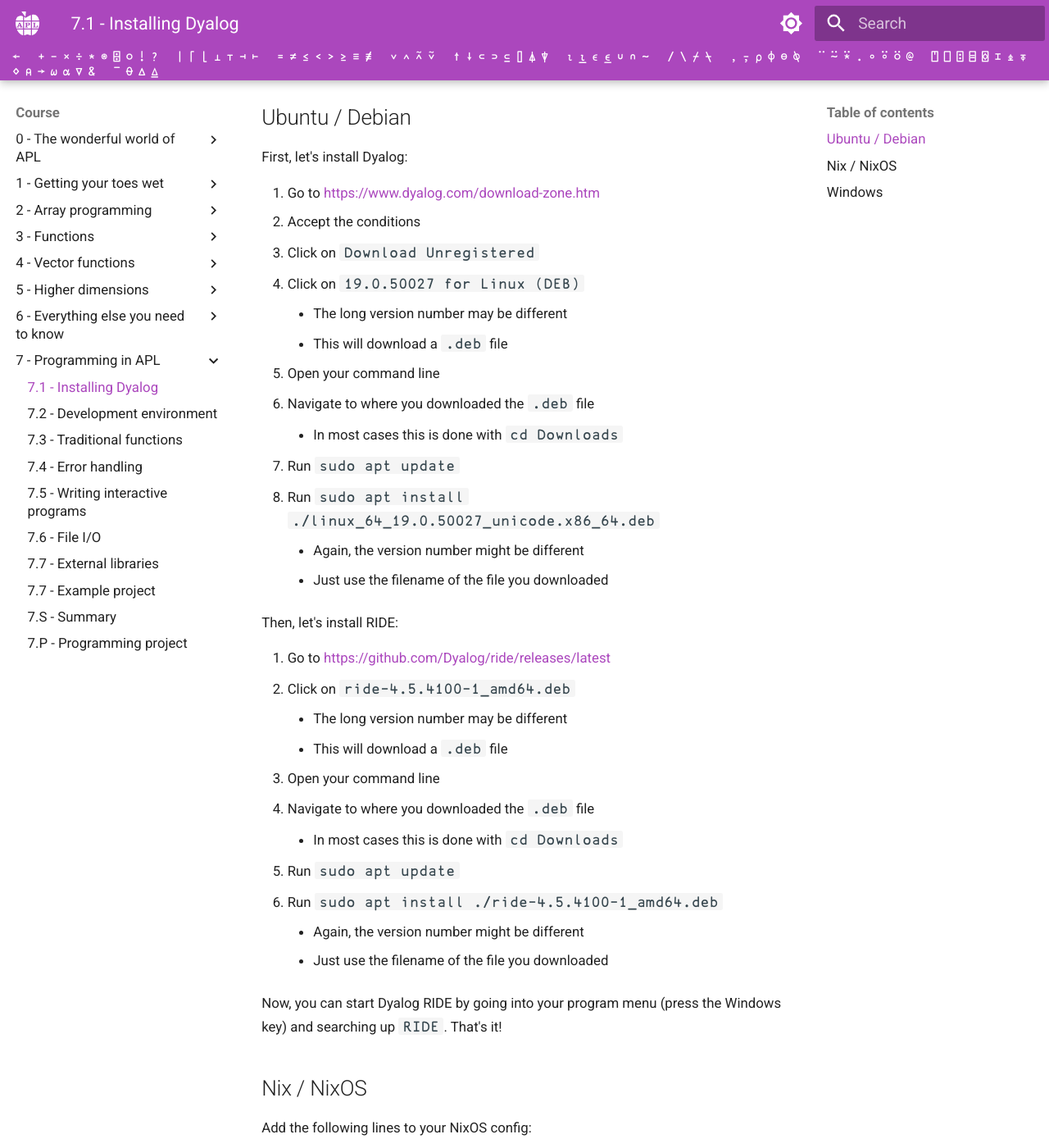
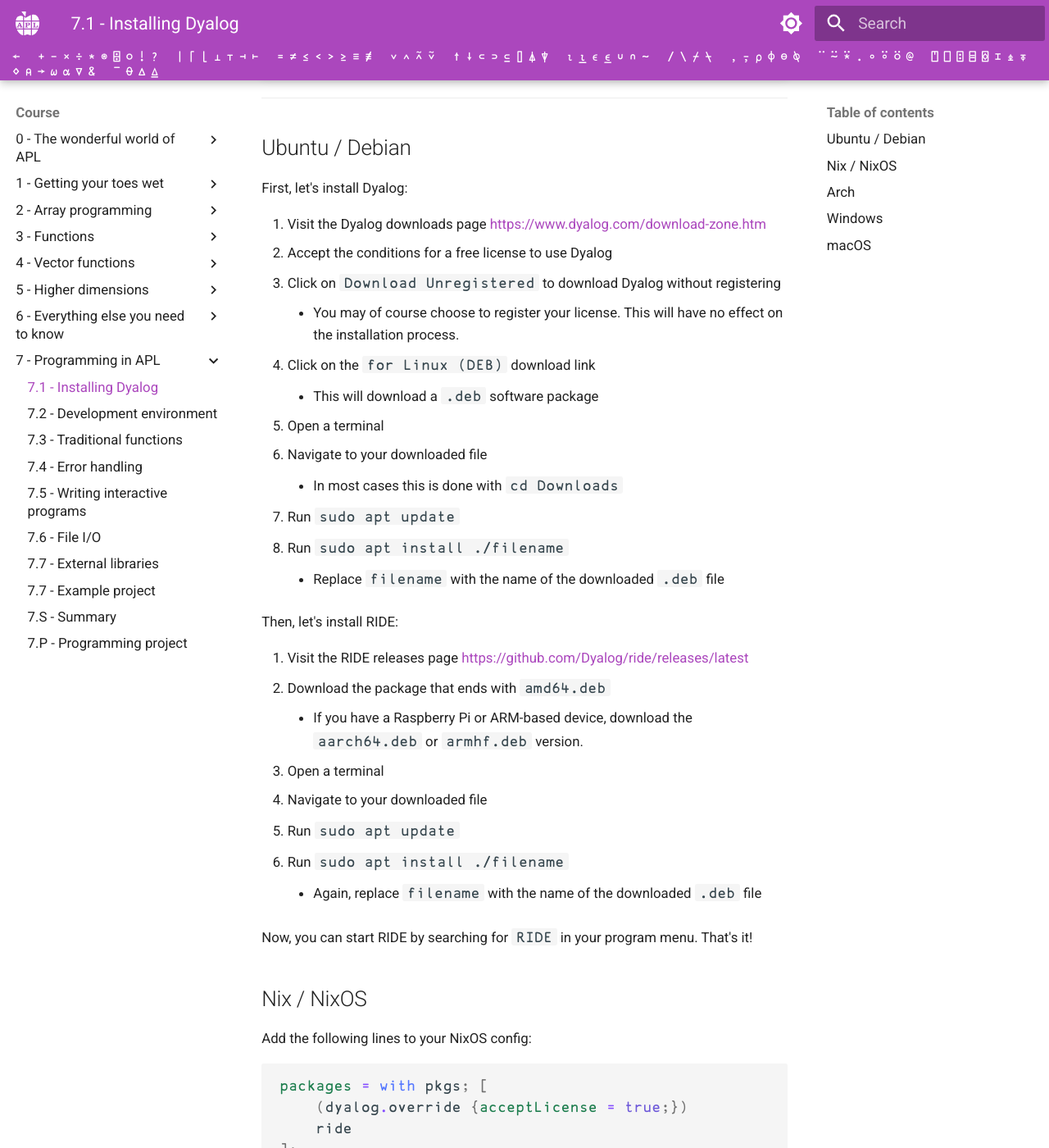
Before and after one commit to APLMOOC/APLMOOC, an MkDocs documentation site: the page built from docs/course/ch7/part1.md, in a window 1280 px wide and 1400 px high, scrolled down 1262 px. Shown: the whole window at 82% size. Built offline with MkDocs 1.6.1 and Material for MkDocs 9.7.7, drawn with Linux system fonts in a browser that asks for light colours; some web fonts are replaced; a script that is not in the unit is left out; some of the changed text lies outside the part shown.

Commit message:
Add more operating systems to RIDE installation guide

````diff
--- a/docs/course/ch7/part1.md
+++ b/docs/course/ch7/part1.md
@@ -9,12 +9,10 @@
 
 We promised in the beginning of the course that you would get to learn APL: A Programming Language.
 Now, we finally get to the "Programming" part!
-In this chapter, we'll get you set up to write larger programs that can actually do real-world stuff.
-First, however, we have to install the right tools.
+In this chapter, we will install the Dyalog APL interpreter and Dyalog's cross-platform IDE to write larger, more organized programs.
 
-Our goal is to install Dyalog and RIDE.
-Dyalog is the software that implements APL, while RIDE is an IDE that gives you a nice-looking interface to edit and run APL code.
-By the end of the tutorial, you will be able to open RIDE, which looks something like this:
+Dyalog is an implementation of APL, while RIDE is an IDE that gives you a nice-looking interface to edit and run APL code.
+By the end of the tutorial, you will be able to run RIDE, which looks something like this:
 
 ![A picture of Dyalog RIDE](../assets/7_1_ride.png)
 
@@ -25,7 +23,9 @@
 
     - Ubuntu / Debian
     - Nix / NixOS
+    - Arch
     - Windows
+    - macOS
 
 ---
 
@@ -33,35 +33,31 @@
 
 First, let's install Dyalog:
 
-1. Go to <https://www.dyalog.com/download-zone.htm>
-1. Accept the conditions
-1. Click on `Download Unregistered`
-1. Click on `19.0.50027 for Linux (DEB)`
-    - The long version number may be different
-    - This will download a `.deb` file
-1. Open your command line
-1. Navigate to where you downloaded the `.deb` file
+1. Visit the Dyalog downloads page <https://www.dyalog.com/download-zone.htm>
+1. Accept the conditions for a free license to use Dyalog
+1. Click on `Download Unregistered` to download Dyalog without registering
+    - You may of course choose to register your license. This will have no effect on the installation process.
+1. Click on the `for Linux (DEB)` download link
+    - This will download a `.deb` software package
+1. Open a terminal
+1. Navigate to your downloaded file
     - In most cases this is done with `cd Downloads`
 1. Run `sudo apt update`
-1. Run `sudo apt install ./linux_64_19.0.50027_unicode.x86_64.deb`
-    - Again, the version number might be different
-    - Just use the filename of the file you downloaded
+1. Run `sudo apt install ./filename`
+    - Replace `filename` with the name of the downloaded `.deb` file
 
 Then, let's install RIDE:
 
-1. Go to <https://github.com/Dyalog/ride/releases/latest>
-1. Click on `ride-4.5.4100-1_amd64.deb`
-    - The long version number may be different
-    - This will download a `.deb` file
-1. Open your command line
-1. Navigate to where you downloaded the `.deb` file
-    - In most cases this is done with `cd Downloads`
+1. Visit the RIDE releases page <https://github.com/Dyalog/ride/releases/latest>
+1. Download the package that ends with `amd64.deb`
+    - If you have a Raspberry Pi or ARM-based device, download the `aarch64.deb` or `armhf.deb` version.
+1. Open a terminal
+1. Navigate to your downloaded file
 1. Run `sudo apt update`
-1. Run `sudo apt install ./ride-4.5.4100-1_amd64.deb`
-    - Again, the version number might be different
-    - Just use the filename of the file you downloaded
+1. Run `sudo apt install ./filename`
+    - Again, replace `filename` with the name of the downloaded `.deb` file
 
-Now, you can start Dyalog RIDE by going into your program menu (press the Windows key) and searching up `RIDE`.
+Now, you can start RIDE by searching for `RIDE` in your program menu.
 That's it!
 
 ## Nix / NixOS
@@ -93,40 +89,67 @@
 ```
 
 Then, rebuild as usual and you should be done!
-You can launch Dyalog RIDE by going into your program menu and searching up RIDE or by typing `ride` in the terminal.
+You can launch Dyalog RIDE by searching for `RIDE` in your program menu, or by typing `ride` in the terminal.
 
+## Arch
+
+There are community packages that install RIDE on the Arch User Repository, for example [ride-bin](https://aur.archlinux.org/packages/ride-bin), these installations are not verified by Dyalog.
+
+Manual instructions were however provided on Stack Exchange <https://stackoverflow.com/questions/66729267/how-to-get-dyalog-apl-on-arch>.
 
 ## Windows
 
 First, let's install Dyalog:
 
-1. Go to <https://www.dyalog.com/download-zone.htm>
-1. Accept the conditions
-1. Click on `Download Unregistered`
-1. Click on `19.0.50074 for Windows`
-    - The long version number may be different
+1. Visit the Dyalog downloads page <https://www.dyalog.com/download-zone.htm>
+1. Accept the conditions for a free license to use Dyalog
+1. Click on `Download Unregistered` to download Dyalog without registering
+    - You may of course choose to register your license. This will have no effect on the installation process
+1. Click on the `for Windows` download link
     - This will download a `.zip` file
-1. Open your Downloads
-1. Unzip the downloaded file
-1. Run `setup.exe` in the unzipped folder
+1. Navigate to your downloaded file
+1. Extract the downloaded file
+1. Run `setup.exe` in the extracted folder
 1. If prompted, restart the installer with administrator privileges
-1. Leave all the settings as they are and click `Default install`
+1. To proceed with a default installation, keep the settings the way they are and click `Default install`
+    - If you would not want APL Keyboard IMEs, make sure to uncheck the option
 1. Accept the terms and proceed with the installation
 1. Press `Finish`
 1. If prompted, restart your computer
 
 Then, let's install RIDE:
 
-1. Go to <https://github.com/Dyalog/ride/releases/latest>
-1. Click on `ride-4.5.4100_windows.zip`
-    - The long version number may be different
+1. Visit the RIDE releases page <https://github.com/Dyalog/ride/releases/latest>
+1. Download the file that ends with `windows.zip`
     - This will download a `.zip` file
-1. Open your Downloads
-1. Unzip the downloaded file
-1. Run `setup_ride.exe` in the unzipped folder
+1. Navigate to your downloaded file
+1. Extract the downloaded file
+1. Run `setup_ride.exe` in the extracted folder
 1. If prompted, restart the installer with administrator privileges
-1. Leave all the settings as they are and click `Default install`
+1. To proceed with a default installation, keep the settings the way they are and click `Default install`
 1. Press `Finish`
 
-Now, you can start Dyalog RIDE by going into your program menu (press the Windows key) and searching up `RIDE`.
+Now, you can start Dyalog RIDE by searching for `RIDE` in the start menu.
 That's it!
+
+## macOS
+
+First, determine whether your device uses an ARM or Intel processor.
+
+1. Click on the Apple logo in the top right of your screen
+1. Click on `About This Mac`
+    - If there is a `Chip` label, then your device uses an ARM processor
+    - If there is a `Processor`label, then your device uses an Intel processor
+
+Then, let's install RIDE.
+
+1. Visit the Dyalog downloads page <https://www.dyalog.com/download-zone.htm>
+1. Accept the conditions for a free license to use Dyalog
+1. Click on `Download Unregistered` to download Dyalog without registering
+    - You may of course choose to register your license. This will have no effect on the installation process
+1. Click on the `for macOS` download link corresponding to your processor
+    - This will download a `.pkg` package file
+1. Run the downloaded file and follow the instructions given by the installer
+
+Now, you can start Dyalog RIDE by searching for `Dyalog` in spotlight.
+That's it!
````
